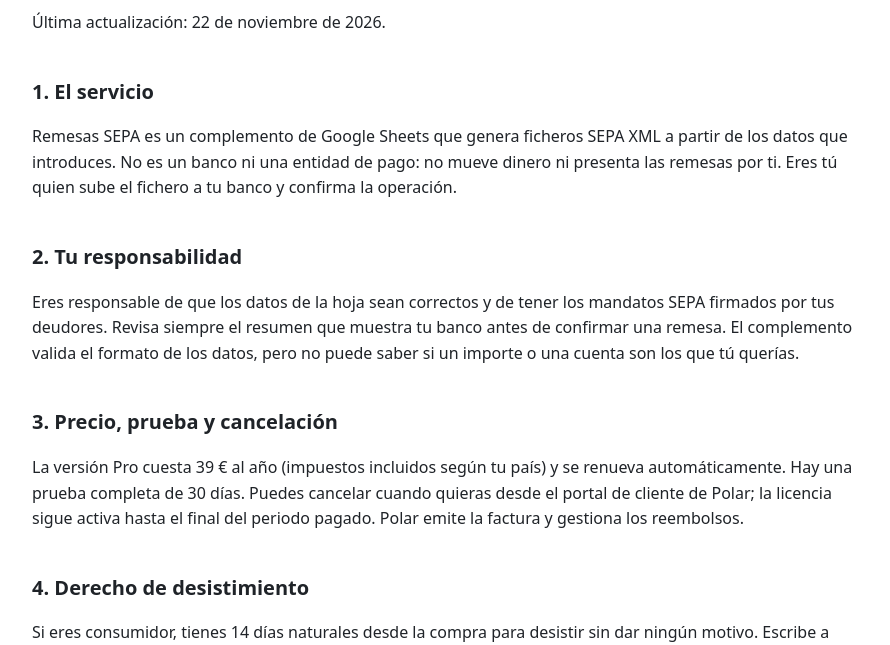
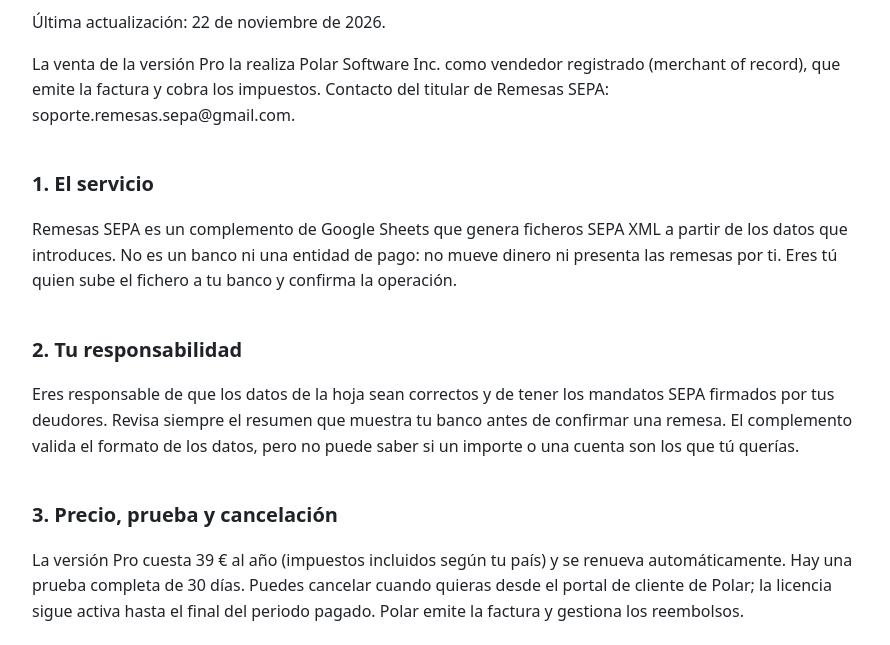
Before and after one commit to Kstr0o/kstr0o.github.io, a plain HTML site: page remesas-sepa/condiciones.html in a window 1280 px wide. Shown: the part 155-800 px from the top of the page, without its empty margins (194-1084 px from the left). Drawn offline with Linux system fonts and the light colour scheme.

Commit message:
Remesas SEPA: responsable y vendedor registrado con correo de contacto
Co-Authored-By: Claude Opus 5.5 <noreply@anthropic.com>
Claude-Session: https://claude.ai/code/session_01NwcSmbWMG5E4tyGFTQ9rVo

```diff
--- a/remesas-sepa/condiciones.html
+++ b/remesas-sepa/condiciones.html
@@ -6,6 +6,7 @@
 <header><a class="logo" href="./">Remesas SEPA</a><nav><a href="./">Inicio</a><a href="privacidad.html">Privacidad</a></nav></header>
 <h1>Condiciones de uso</h1>
 <p>Última actualización: 22 de noviembre de 2026.</p>
+<p>La venta de la versión Pro la realiza Polar Software Inc. como vendedor registrado (merchant of record), que emite la factura y cobra los impuestos. Contacto del titular de Remesas SEPA: soporte.remesas.sepa@gmail.com.</p>
 <h2>1. El servicio</h2>
 <p>Remesas SEPA es un complemento de Google Sheets que genera ficheros SEPA XML a partir de los datos que introduces. No es un banco ni una entidad de pago: no mueve dinero ni presenta las remesas por ti. Eres tú quien sube el fichero a tu banco y confirma la operación.</p>
 <h2>2. Tu responsabilidad</h2>
```
Also changed, not shown: remesas-sepa/privacidad.html (+1 -0 lines).
